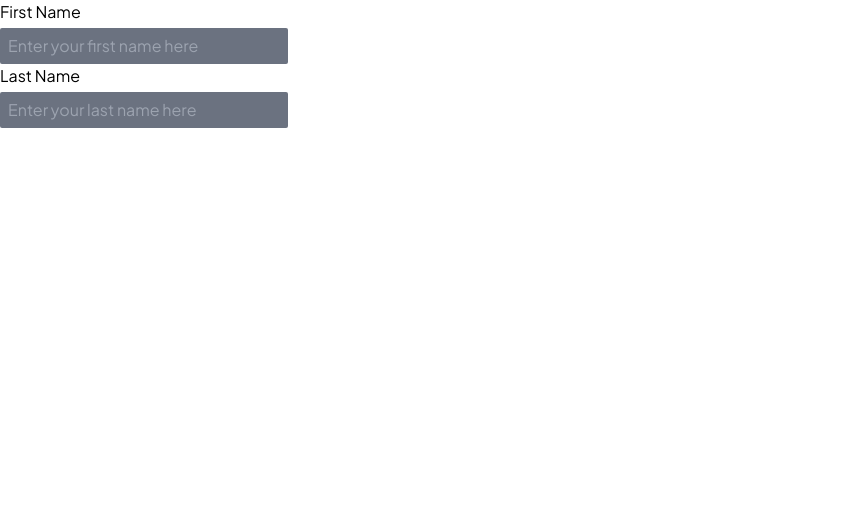
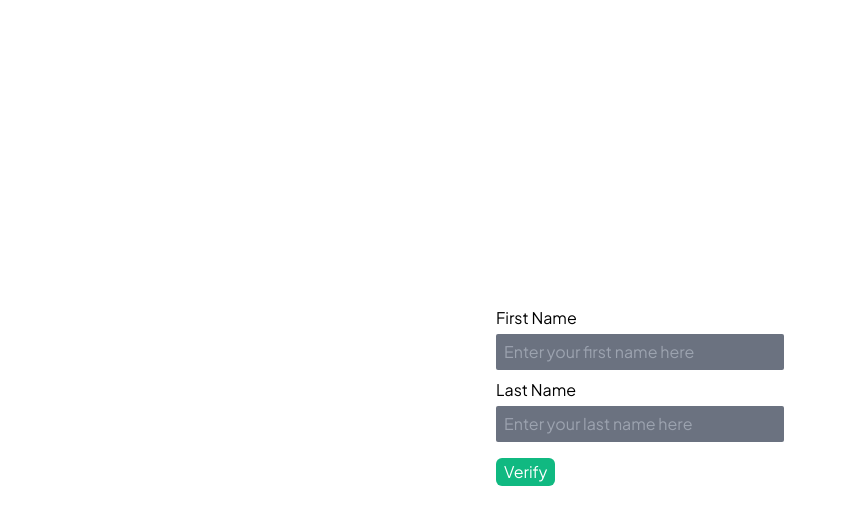
Before and after one commit to mshajid/cyberdude-challenges, a React (Vite) app in the folder javascript/03-react-js/06-react-form/: page / in a window 1280 px wide. Shown: the top 524 px of the page, without its empty margins (0-847 px from the left). Built offline with nearby package versions, Linux system fonts and the light colour scheme.

Commit message:
feat: added the btn component

```diff
--- a/javascript/03-react-js/06-react-form/src/App.jsx
+++ b/javascript/03-react-js/06-react-form/src/App.jsx
@@ -3,7 +3,7 @@ import Form from './Components/Form'
 
 const App = () => {
   return (
-    <div>
+    <div className='flex h-screen justify-center items-center'>
       <Form />
     </div>
   )
--- a/javascript/03-react-js/06-react-form/src/Components/Form.jsx
+++ b/javascript/03-react-js/06-react-form/src/Components/Form.jsx
@@ -1,5 +1,6 @@
 import { useState } from "react";
 import FormInputs from "./FormInputs";
+import FormButton from "./FormButton";
 
 const Form = () => {
   const [form, setForm] = useState({ firstName: "", lastName: "" });
@@ -9,7 +10,7 @@ const Form = () => {
     console.log(form);
   };
   return (
-    <>
+    <div className="flex flex-col gap-y-2">
       <FormInputs
         name={"firstName"}
         id={"firstName"}
@@ -28,7 +29,8 @@ const Form = () => {
         label={"Last Name"}
         handleOnChange={handleInputs}
       />
-    </>
+      <FormButton label={"Verify"}/>
+    </div>
   );
 };
 
--- /dev/null
+++ b/javascript/03-react-js/06-react-form/src/Components/FormButton.jsx
@@ -0,0 +1,13 @@
+const FormButton = ({ label }) => {
+  return (
+    <div>
+      <button
+        className="my-2 px-2 bg-emerald-500 py-0.5 rounded-md text-white hover:bg-emerald-700 transition-all"
+      >
+        {label}
+      </button>
+    </div>
+  );
+};
+
+export default FormButton;
```
